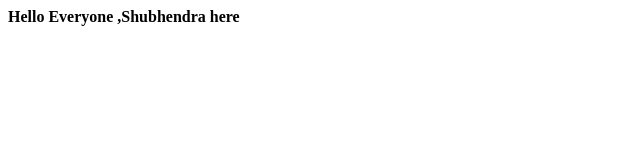
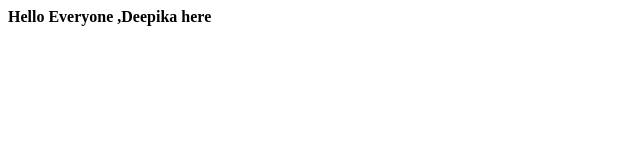
Before and after one commit to ShubhendraCoder/newPoems, a plain HTML site: page Index.html in a window 1280 px wide. Shown: the full height of the page, 0-640 px from the left. Drawn offline with Linux system fonts and the light colour scheme.

Commit message:
Change for Deepika name

```diff
--- a/Index.html
+++ b/Index.html
@@ -1,5 +1,5 @@
 <html>
  <body>
-   <b>Hello Everyone ,Shubhendra here </b>
+   <b>Hello Everyone ,Deepika here </b>
  </body>
 </html>
```
